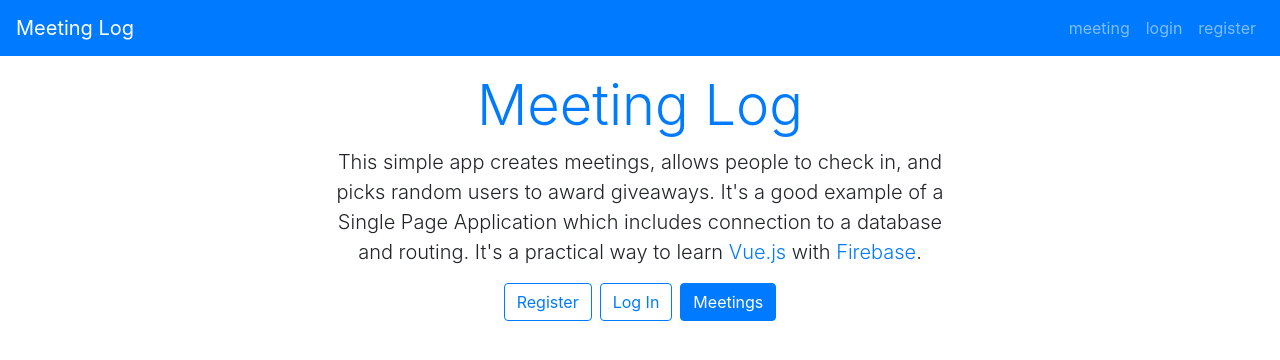
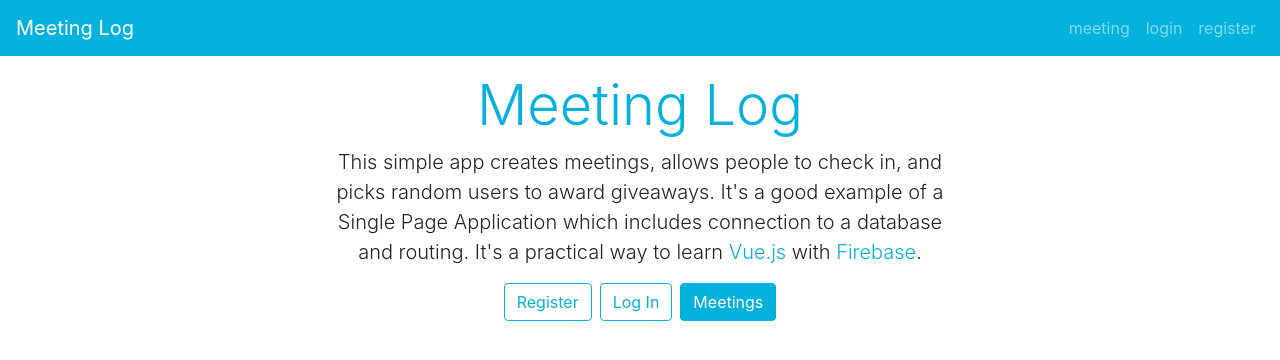
Before and after one commit to GregatGit/meetingLog, a Vue app: page / in a window 1280 px wide. Shown: the top 360 px of the page. Built offline with nearby package versions, Linux system fonts and the light colour scheme; the HTML template or start-up script is replaced by a standard one.

Commit message:
change primary color

```diff
--- a/src/App.vue
+++ b/src/App.vue
@@ -16,5 +16,6 @@ export default {
 </script>
 
 <style lang="scss">
+  $primary: #05b2dd;
   @import "node_modules/bootstrap/scss/bootstrap"
 </style>
```
